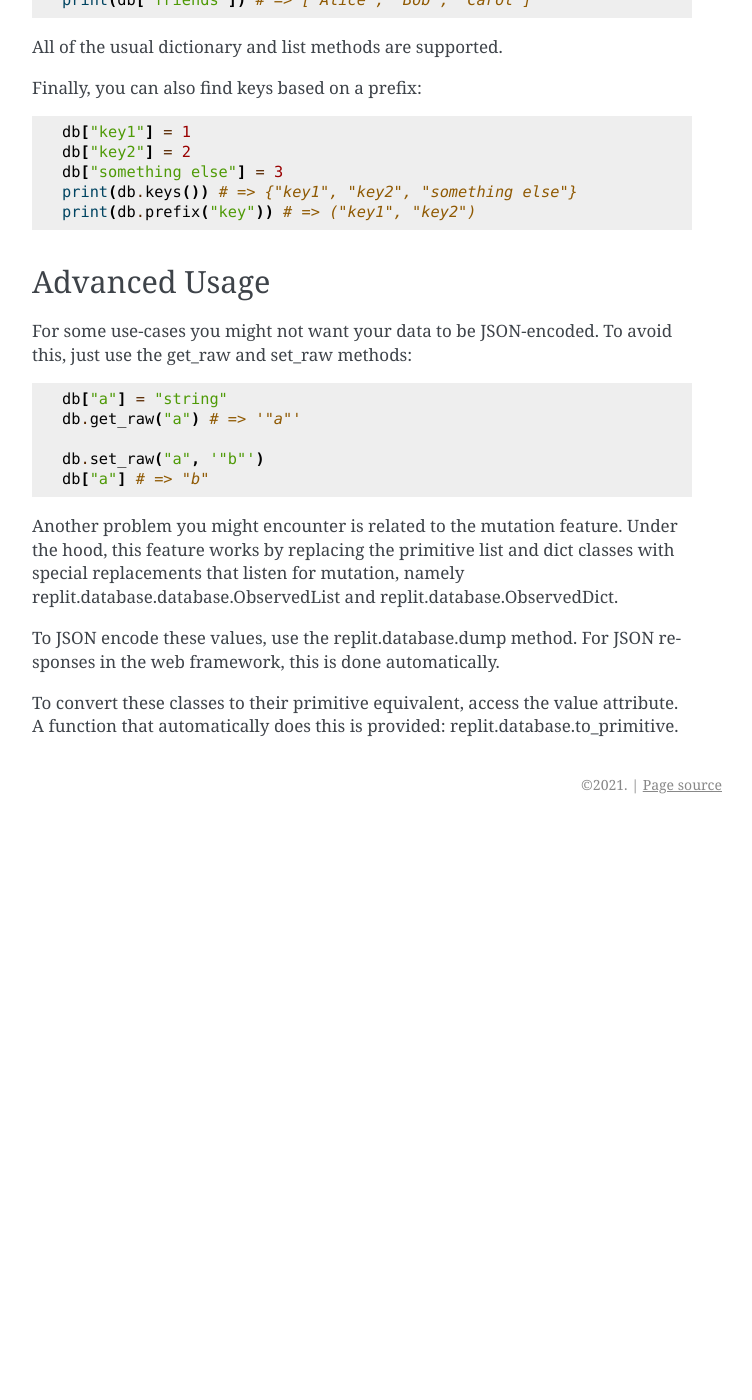
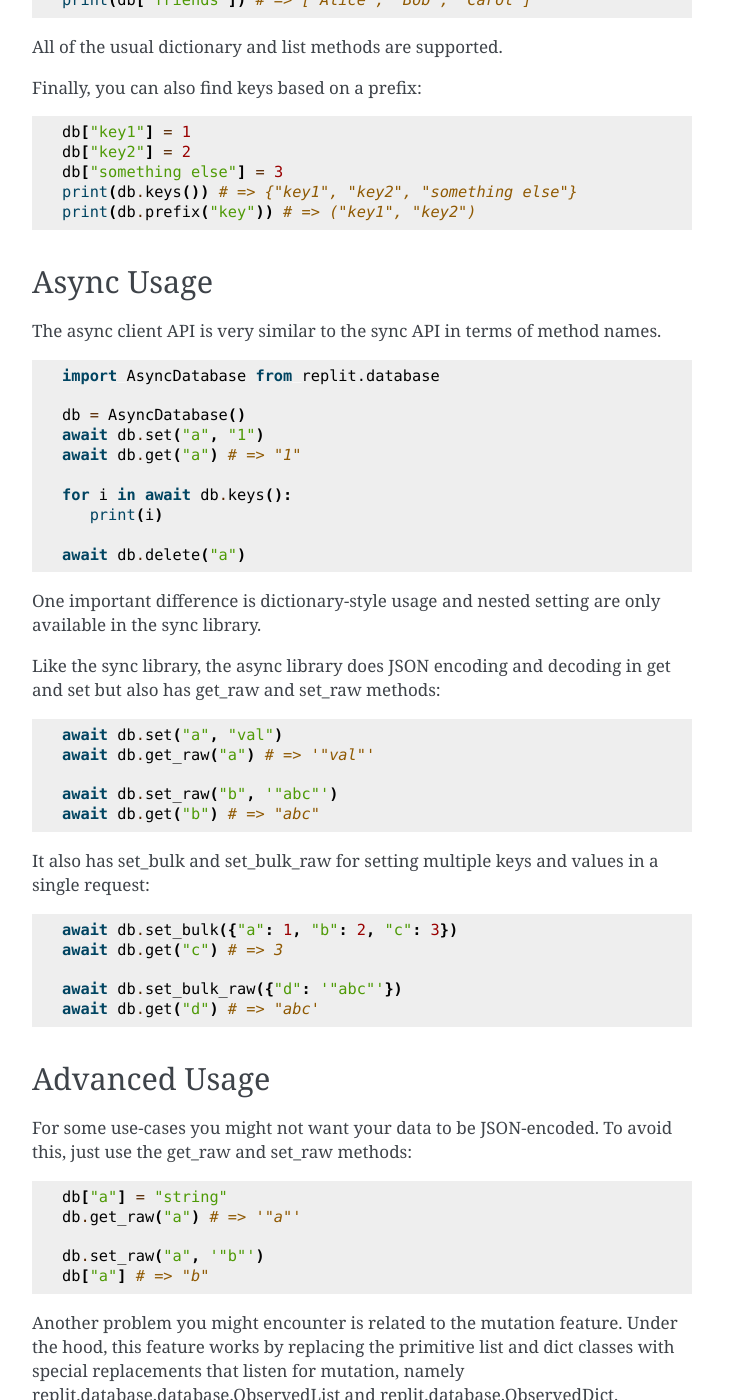
Before and after one commit to replit/replit-py, a Sphinx documentation site: the page built from docs/db_tutorial.rst, in a window 1280 px wide and 1400 px high, scrolled down 1216 px. Shown: the whole window, without its empty margins (388-1140 px from the left). Built offline with Sphinx 7.4.7, drawn with Linux system fonts in a browser that asks for light colours; before the commit the page ends 2040 px from its top, so only the background shows below that.

Commit message:
Add async database docs

```diff
--- a/docs/db_tutorial.rst
+++ b/docs/db_tutorial.rst
@@ -78,6 +78,49 @@ Finally, you can also find keys based on a prefix:
    print(db.prefix("key")) # => ("key1", "key2")
 
 
+Async Usage
+-----------
+
+The async client API is very similar to the sync API in terms of method names.
+
+::
+
+   import AsyncDatabase from replit.database
+
+   db = AsyncDatabase()
+   await db.set("a", "1")
+   await db.get("a") # => "1"
+
+   for i in await db.keys():
+      print(i)
+
+   await db.delete("a")
+
+One important difference is dictionary-style usage and nested setting are only available
+in the sync library.
+
+Like the sync library, the async library does JSON encoding and decoding in get and set
+but also has get_raw and set_raw methods:
+
+::
+
+   await db.set("a", "val")
+   await db.get_raw("a") # => '"val"'
+
+   await db.set_raw("b", '"abc"')
+   await db.get("b") # => "abc"
+
+It also has set_bulk and set_bulk_raw for setting multiple keys and values in a single request:
+
+::
+
+   await db.set_bulk({"a": 1, "b": 2, "c": 3})
+   await db.get("c") # => 3
+
+   await db.set_bulk_raw({"d": '"abc"'})
+   await db.get("d") # => "abc'
+
+
 Advanced Usage
 --------------
 
```
